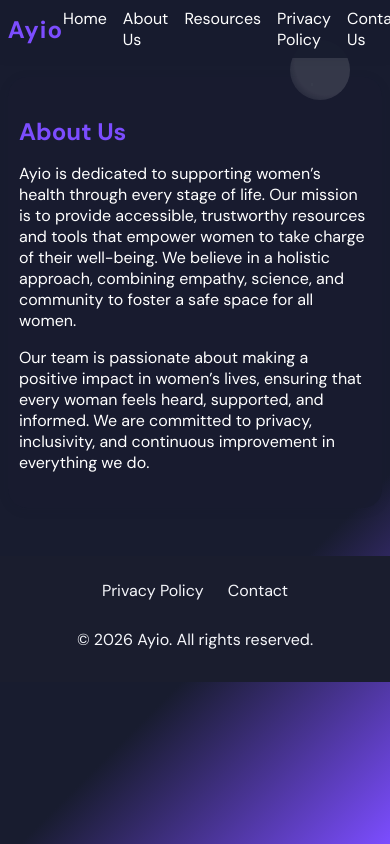
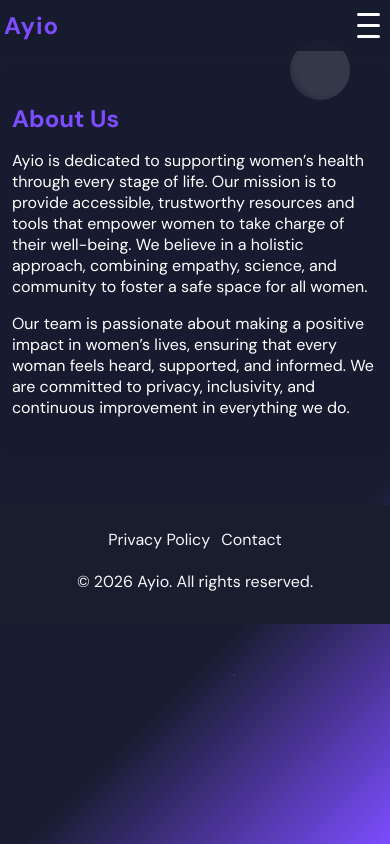
Before and after one commit to TheAssassin001/sena-client-4, a plain HTML site: page about.html in a window 390 px wide. Drawn offline with Linux system fonts and the light colour scheme.

Commit message:
Mobile nav and improved mobile styles

```diff
--- a/about.html
+++ b/about.html
@@ -12,6 +12,12 @@
   <nav class="navbar">
     <div class="container nav-container">
       <a href="index.html" class="logo">Ayio</a>
+      <!-- Hamburger menu button (mobile only) -->
+      <button class="nav-toggle" aria-label="Open navigation" aria-expanded="false">
+        <span></span>
+        <span></span>
+        <span></span>
+      </button>
       <ul class="nav-links">
         <li><a href="index.html">Home</a></li>
         <li><a href="about.html">About Us</a></li>
@@ -41,5 +47,16 @@
       <p>&copy; 2026 Ayio. All rights reserved.</p>
     </div>
   </footer>
+  <!-- Minimal JS for mobile nav toggle -->
+  <script>
+    document.addEventListener('DOMContentLoaded', function() {
+      const navToggle = document.querySelector('.nav-toggle');
+      const navLinks = document.querySelector('.nav-links');
+      navToggle.addEventListener('click', function() {
+        const open = navLinks.classList.toggle('open');
+        navToggle.setAttribute('aria-expanded', open);
+      });
+    });
+  </script>
 </body>
 </html>
--- a/assets/styles.css
+++ b/assets/styles.css
@@ -58,6 +58,7 @@ body {
   display: flex;
   align-items: center;
   justify-content: space-between;
+  position: relative;
 }
 .logo {
   font-size: 1.5rem;
@@ -72,15 +73,41 @@ body {
   gap: 1.5rem;
   margin: 0;
   padding: 0;
+  transition: max-height 0.3s;
 }
 .nav-links a {
   color: var(--white);
   text-decoration: none;
   font-weight: 500;
   transition: color 0.2s;
+  padding: 0.5rem 0.7rem;
+  border-radius: 0.4rem;
 }
-.nav-links a:hover {
+.nav-links a:hover, .nav-links a:focus {
   color: var(--purple);
+  background: rgba(124,77,255,0.08);
+}
+
+/* Hamburger menu button (hidden on desktop) */
+.nav-toggle {
+  display: none;
+  flex-direction: column;
+  justify-content: center;
+  width: 2.2rem;
+  height: 2.2rem;
+  background: none;
+  border: none;
+  cursor: pointer;
+  z-index: 20;
+}
+.nav-toggle span {
+  display: block;
+  height: 3px;
+  width: 100%;
+  background: var(--white);
+  margin: 4px 0;
+  border-radius: 2px;
+  transition: 0.3s;
 }
 
 /* Landing Section */
@@ -208,23 +235,66 @@ body {
 /* Responsive Design */
 @media (max-width: 700px) {
   .container {
-    width: 96%;
+    width: 98%;
     max-width: 100vw;
   }
+  .nav-container {
+    flex-wrap: wrap;
+  }
+  .nav-toggle {
+    display: flex;
+  }
   .nav-links {
-    gap: 1rem;
+    flex-direction: column;
+    align-items: flex-start;
+    position: absolute;
+    top: 100%;
+    right: 0;
+    background: rgba(24,28,47,0.98);
+    width: 100vw;
+    max-height: 0;
+    overflow: hidden;
+    gap: 0;
+    box-shadow: 0 8px 24px rgba(24,28,47,0.12);
+    border-radius: 0 0 1rem 1rem;
+    transition: max-height 0.3s;
+  }
+  .nav-links.open {
+    max-height: 400px;
+    padding-bottom: 1rem;
+    gap: 0.5rem;
+  }
+  .nav-links li {
+    width: 100%;
+  }
+  .nav-links a {
+    display: block;
+    width: 100%;
+    padding: 1rem 1.5rem;
+    font-size: 1.1rem;
+    border-radius: 0;
+  }
+  .landing-content h1 {
+    font-size: 1.5rem;
+  }
+  .landing-content p {
     font-size: 1rem;
   }
-  .landing-content h1 {
-    font-size: 2rem;
-  }
   .main-content {
-    padding: 1.2rem 0 1rem 0;
+    padding: 1rem 0 0.5rem 0;
   }
   .about-section, .resources-section, .privacy-section, .contact-section {
-    padding: 1.2rem 0.7rem;
+    padding: 1rem 0.5rem;
+  }
+  .footer-content {
+    gap: 0.3rem;
+  }
+  .footer-links {
+    gap: 0.7rem;
   }
 }
+
+/* For hamburger menu JS: add .open to .nav-links when menu is open */
 
 /* Decorative moon (top right) */
 body::after {
```
Also changed, not shown: contact.html (+17 -0 lines), index.html (+18 -0 lines), privacy.html (+17 -0 lines), resources.html (+17 -0 lines).
